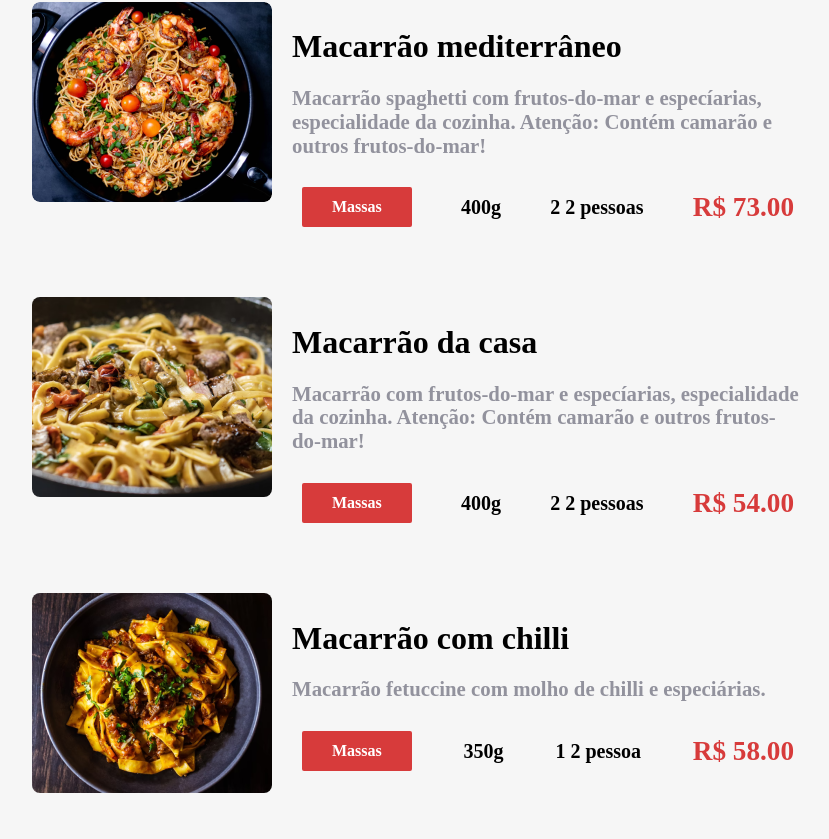
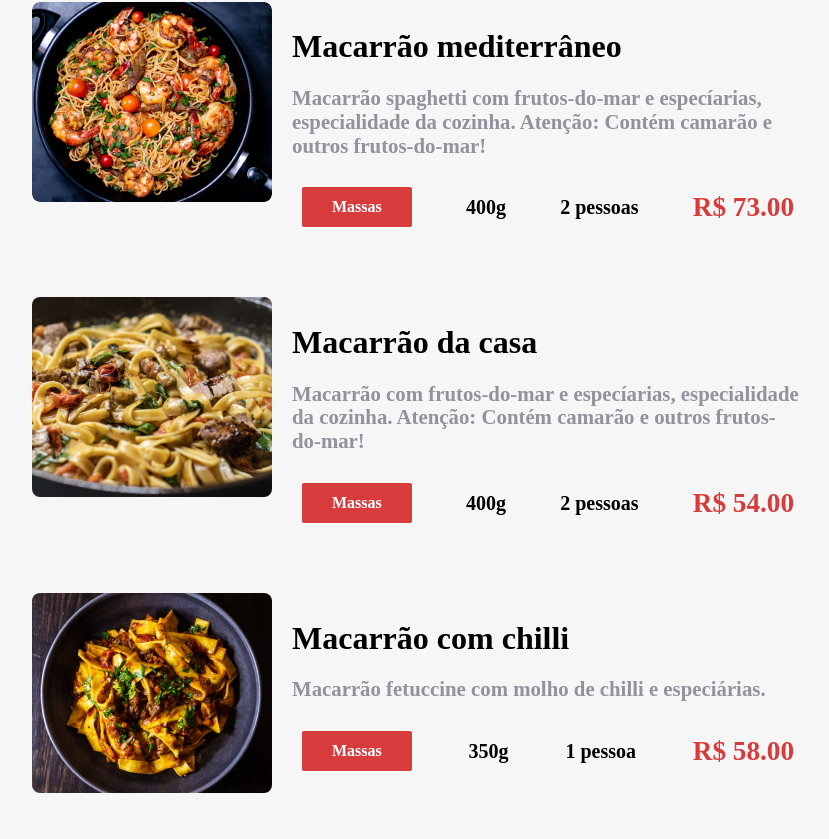
Before and after one commit to yurialves021/cardapio-react, a React (Create React App) app: page / in a window 1280 px wide. Shown: the part 882-1721 px from the top of the page, without its empty margins (168-997 px from the left). Built offline with nearby package versions, Linux system fonts and the light colour scheme; a web font is replaced by a local one.

Commit message:
Finalizando o projeto

```diff
--- a/src/pages/Cardapio/index.tsx
+++ b/src/pages/Cardapio/index.tsx
@@ -38,7 +38,11 @@ export default function Cardapio() {
                         setOrdenador={setOrdenador}
                     />
                 </div>
-                <Itens />
+                <Itens
+                    busca={busca}
+                    filtro={filtro}
+                    ordenador={ordenador}
+                />
 
             </section>
 
--- a/src/pages/Itens/Item/index.tsx
+++ b/src/pages/Itens/Item/index.tsx
@@ -24,7 +24,7 @@ export default function Item(props: Props) {
                         [styles[`item__tipo__${category.label.toLowerCase()}`]]: true
                     })}>{category.label}</div>
                     <div className={styles.item__porcao}>{size}g</div>
-                    <div className={styles.item__qtdpessoas}>{serving} 2 pessoa{serving === 1 ? "" : "s"}</div>
+                    <div className={styles.item__qtdpessoas}>{serving} pessoa{serving === 1 ? "" : "s"}</div>
                     <div className={styles.item__valor}>R$ {price.toFixed(2)}</div>
                 </div>
             </div>
--- a/src/pages/Itens/index.tsx
+++ b/src/pages/Itens/index.tsx
@@ -1,12 +1,52 @@
 import styles from './Itens.module.scss';
 import itens from './itens.json';
 import Item from './Item';
+import { useState, useEffect } from 'react';
 
-export default function Itens() {
+interface Props {
+    busca: string,
+    filtro: Number | null,
+    ordenador: string
+}
 
+export default function Itens(props: Props) {
+
+    const { busca, filtro, ordenador } = props;
+    const [lista, setLista] = useState(itens);
+
+    function testarBusca(title: string) {
+        const regex = new RegExp(busca, 'i');
+        return regex.test(title);
+    }
+
+    function testarFiltro(id: Number) {
+        if (filtro !== null) return filtro === id
+        return true;
+    }
+
+    function ordenar(novaLista: typeof itens) {
+        switch (ordenador) {
+            case 'porcao':
+                return novaLista.sort((a, b) => a.size > b.size ? 1 : -1);
+            case 'qtd_pessoas':
+                return novaLista.sort((a, b) => a.serving > b.serving ? 1 : -1);
+            case 'preco':
+                return novaLista.sort((a, b) => a.price > b.price ? 1 : -1);
+            default:
+                return novaLista;
+        }
+    }
+
+    useEffect(
+        () => {
+            const novaLista = itens.filter(item => testarBusca(item.title) && testarFiltro(item.category.id));
+            setLista(ordenar(novaLista));
+        }
+        , [busca, filtro, ordenador]
+    )
 
     return <div className={styles.itens}>
-        {itens.map(item => (
+        {lista.map(item => (
             <Item key={item.id} {...item} />
         ))}
     </div>
```
